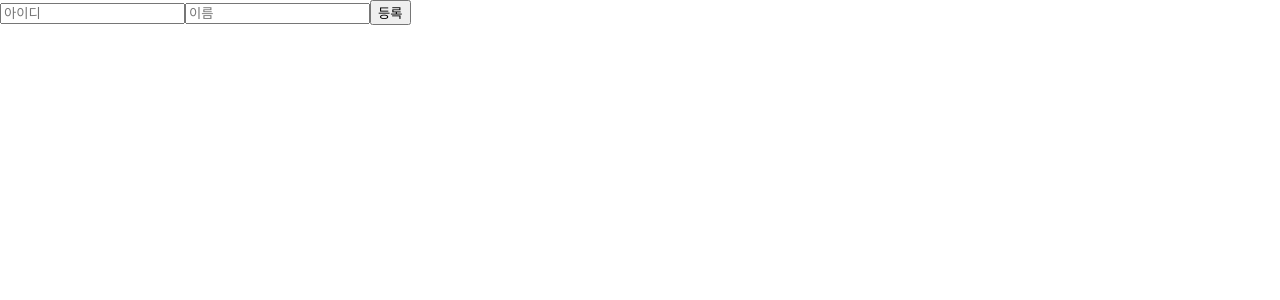
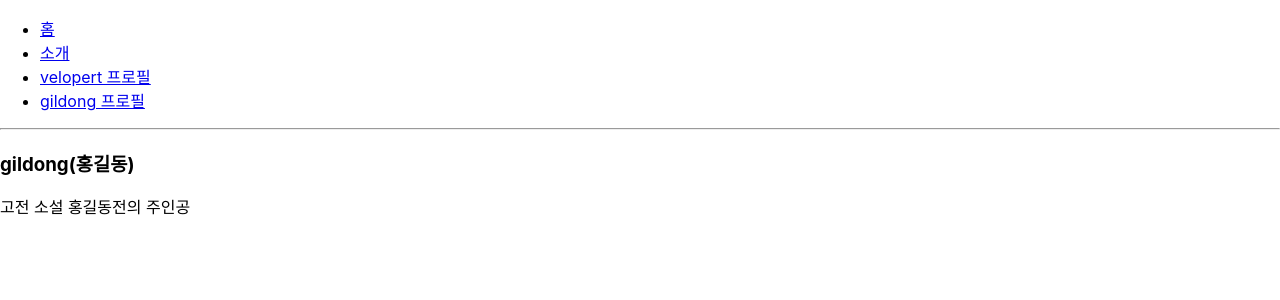
Before and after one commit to zerofe13/react_study, a React (Create React App) app: page /profile/gildong in a window 1280 px wide. Shown: the top 300 px of the page. Built offline with nearby package versions, Linux system fonts and the light colour scheme.

Commit message:
react-router-dom

```diff
--- a/package.json
+++ b/package.json
@@ -7,8 +7,10 @@
     "@testing-library/react": "^11.1.0",
     "@testing-library/user-event": "^12.1.10",
     "immer": "^9.0.6",
+    "qs": "^6.10.1",
     "react": "^17.0.2",
     "react-dom": "^17.0.2",
+    "react-router-dom": "^5.3.0",
     "react-scripts": "4.0.3",
     "web-vitals": "^1.0.1"
   },
--- /dev/null
+++ b/src/About.js
@@ -0,0 +1,17 @@
+import React from 'react';
+import qs from 'qs';
+const About = ({ location }) => {
+  const query = qs.parse(location.search, {
+    ignoreQueryPrefix: true,
+  });
+  const showDetail = query.detail === 'true';
+  return (
+    <div>
+      <h1>소개</h1>
+      <p>이 프로젝트는 리액트 라우터 기초를 실습해 보는 예제 프로젝트입니다.</p>
+      {showDetail && <p>detail 값을 true로 설정하셨군요!</p>}
+    </div>
+  );
+};
+
+export default About;
--- a/src/App.js
+++ b/src/App.js
@@ -1,87 +1,32 @@
 import './App.css';
 import React, { useCallback, useRef, useState } from 'react';
 import produce from 'immer';
+import Home from './home';
+import About from './About';
+import { Route, Link } from 'react-router-dom';
+import Profile from './Profile';
 
 const App = () => {
-  const nextId = useRef(1);
-  const [form, setForm] = useState({ name: '', username: '' });
-  const [data, setData] = useState({
-    array: [],
-    uselessValue: null,
-  });
-  const onChange = useCallback(
-    (e) => {
-      const { name, value } = e.target;
-      setForm(
-        produce(form, (draft) => {
-          draft[name] = value;
-        })
-      );
-    },
-
-    [form]
-  );
-
-  const onSubmit = useCallback(
-    (e) => {
-      e.preventDefault();
-      const info = {
-        id: nextId.current,
-        name: form.name,
-        username: form.username,
-      };
-      setData(
-        produce(data, (draft) => {
-          draft.array.push(info);
-        })
-      );
-      setForm({
-        name: '',
-        username: '',
-      });
-      nextId.current += 1;
-    },
-    [data, form.name, form.username]
-  );
-  const onRemove = useCallback(
-    (id) => {
-      setData(
-        produce(data, (draft) => {
-          draft.array.splice(
-            draft.array.findIndex((info) => info.id === id),
-            1
-          );
-        })
-      );
-    },
-    [data]
-  );
   return (
     <div>
-      <form onSubmit={onSubmit}>
-        <input
-          name="username"
-          placeholder="아이디"
-          vaulue={form.username}
-          onChange={onChange}
-        />
-        <input
-          name="name"
-          placeholder="이름"
-          vaulue={form.name}
-          onChange={onChange}
-        />
-        <button type="submit">등록</button>
-      </form>
-      <div>
-        <ul>
-          {data.array.map((info) => (
-            <li key={info.id} onClick={() => onRemove(info.id)}>
-              {info.username}({info.name})
-            </li>
-          ))}
-        </ul>
-      </div>
+      <ul>
+        <li>
+          <Link to="/">홈</Link>
+        </li>
+        <li>
+          <Link to="/About">소개</Link>
+        </li>
+        <li>
+          <Link to="/profile/velopert">velopert 프로필</Link>
+        </li>
+        <li>
+          <Link to="/profile/gildong">gildong 프로필</Link>
+        </li>
+      </ul>
+      <hr />
+      <Route path="/" component={Home} exact={true} />
+      <Route path="/About" component={About} />
+      <Route path="/profile/:username" component={Profile} />
     </div>
   );
 };
--- /dev/null
+++ b/src/Profile.js
@@ -0,0 +1,31 @@
+import React from 'react';
+
+const data = {
+  velopert: {
+    name: 'aaa',
+    description: 'bbbbb',
+  },
+  gildong: {
+    name: '홍길동',
+    description: '고전 소설 홍길동전의 주인공',
+  },
+};
+
+const Profile = ({ match }) => {
+  const { username } = match.params;
+  console.log(match);
+  const profile = data[username];
+  if (!profile) {
+    return <div>존재하지 않는 사용자 입니다.</div>;
+  }
+  return (
+    <div>
+      <h3>
+        {username}({profile.name})
+      </h3>
+      <p>{profile.description}</p>
+    </div>
+  );
+};
+
+export default Profile;
--- /dev/null
+++ b/src/home.js
@@ -0,0 +1,12 @@
+import React from 'react';
+
+const Home = () => {
+  return (
+    <div>
+      <h1>홈</h1>
+      <p>홈, 그 페이는 가장 먼저 보여지는 페이지.</p>
+    </div>
+  );
+};
+
+export default Home;
--- a/src/index.js
+++ b/src/index.js
@@ -1,13 +1,14 @@
 import React from 'react';
 import ReactDOM from 'react-dom';
+import { BrowserRouter } from 'react-router-dom';
 import './index.css';
 import App from './App';
 import reportWebVitals from './reportWebVitals';
 
 ReactDOM.render(
-  <React.StrictMode>
+  <BrowserRouter>
     <App />
-  </React.StrictMode>,
+  </BrowserRouter>,
   document.getElementById('root')
 );
 
```
Also changed, not shown: 1 other file (tests, documents, lock files or other folders).
